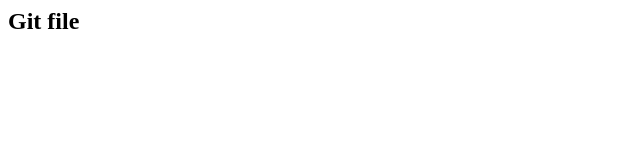
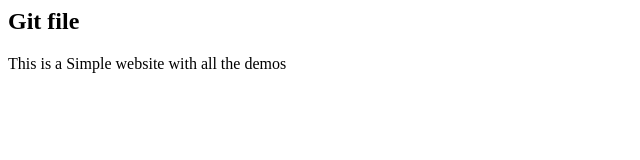
Before and after one commit to ramthakur0985/demowebsite, a plain HTML site: page index.html in a window 1280 px wide. Shown: the whole page, without its empty margins (0-640 px from the left). Drawn offline with Linux system fonts and the light colour scheme.

Commit message:
added p tag to index.html

```diff
--- a/index.html
+++ b/index.html
@@ -3,5 +3,6 @@
 </head>
 <body>
 <h2>Git file</h2>
+<p> This is a Simple website with all the demos</p>
 </body>
 </html>
```
